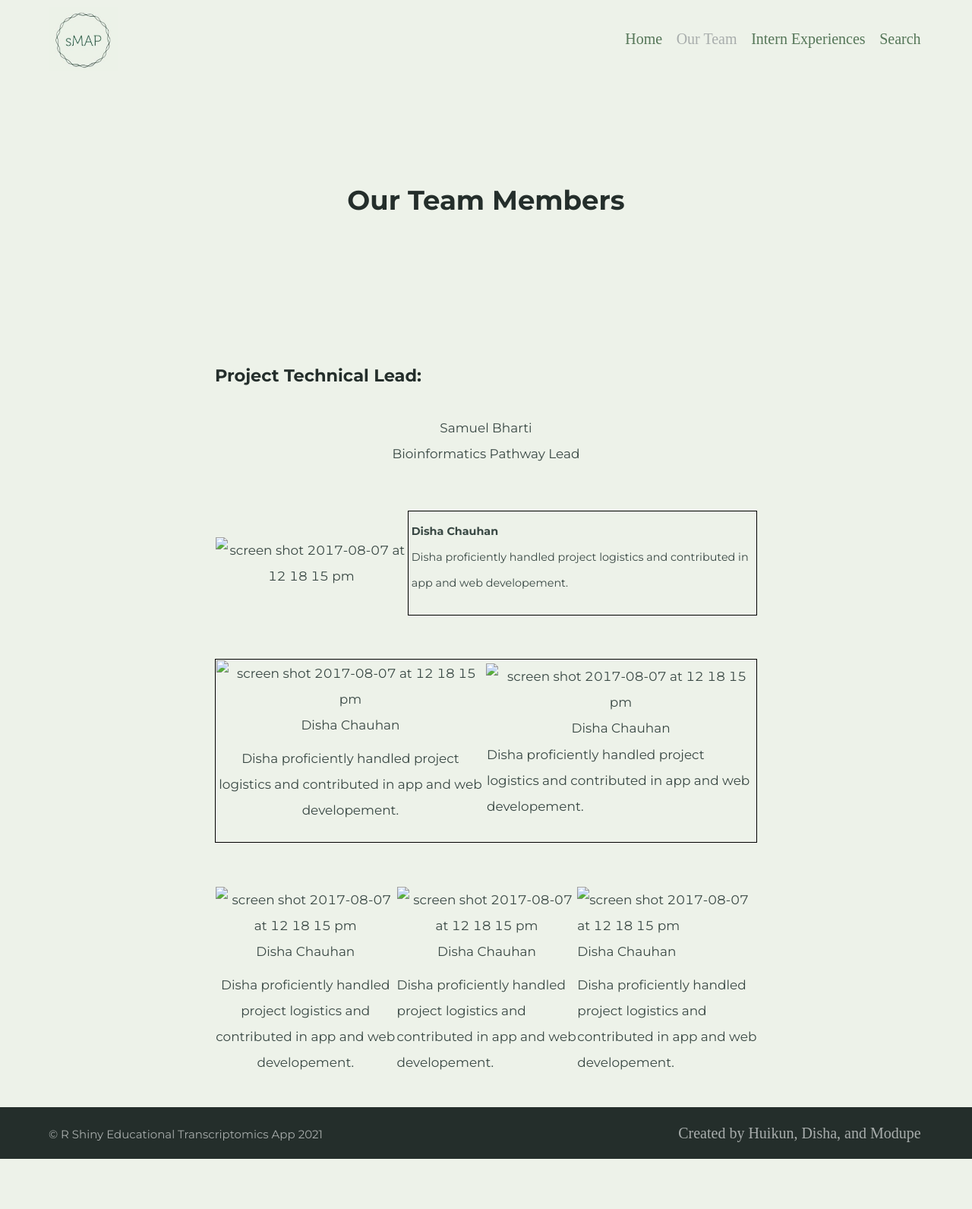
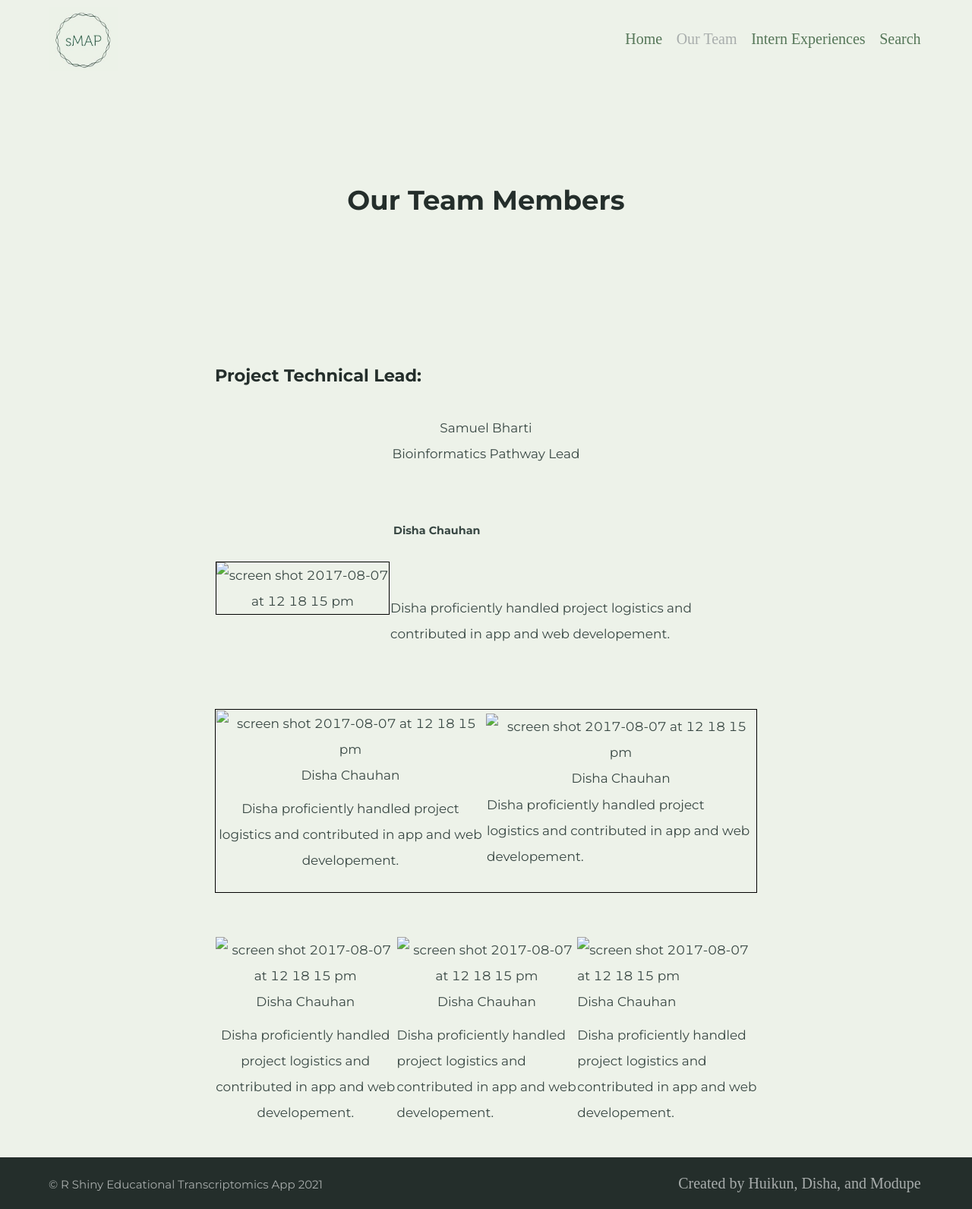
Before and after one commit to BI-STEM-Away/sMAP, a Jekyll site: the page built from ourTeam.md, in a window 1280 px wide. Shown: the whole page at 76% size. Built offline with Jekyll 4.4.1, drawn with Linux system fonts in a browser that asks for light colours; before the commit the page ends 1525 px from its top, so only the background shows below that.

Commit message:
Update ourTeam.md

```diff
--- a/ourTeam.md
+++ b/ourTeam.md
@@ -28,13 +28,13 @@ feature_text: |
   <tbody>
     <tr>
       <!-- Names -->
-      <td style="text-align:center; padding:1px; margin-right:4px">
-      <img height="180" alt="screen shot 2017-08-07 at 12 18 15 pm"
+      <td style="text-align:center; padding:1px;">
+      <img style="border: 1px solid black;" height="200" alt="screen shot 2017-08-07 at 12 18 15 pm"
       src="https://bi-stem-away.github.io/shiny_app_dev/images/Disha.jpeg">
       </td>
-      <td style="border: 1px solid black;">
-      <p style="font-size:85%; margin-left:4px; text-align:left;"><strong>Disha Chauhan</strong><br>
-       Disha proficiently handled project logistics and contributed in app and web developement.</p>
+      <td >
+      <p style="font-size:85%; margin-left:4px; text-align:left;"><strong>Disha Chauhan</strong></p><br>
+      <p>Disha proficiently handled project logistics and contributed in app and web developement.</p>
       </td>
     </tr>
   </tbody>
```
